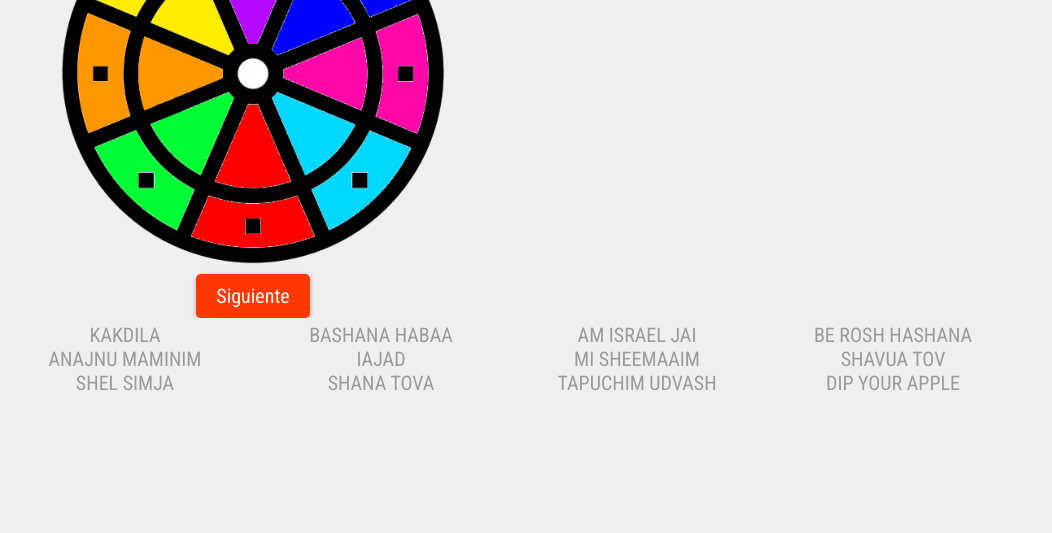
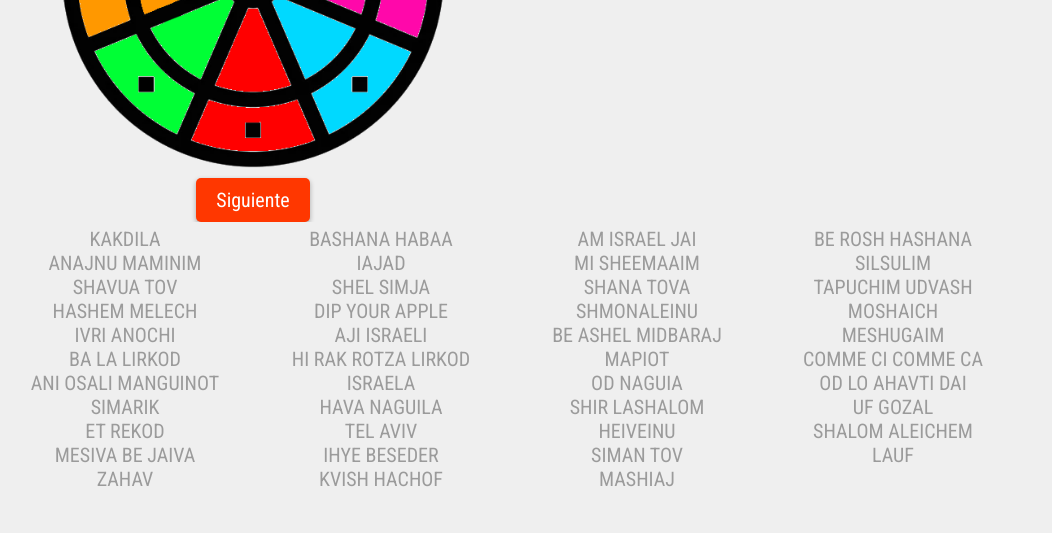
Before and after one commit to dylansel/mimons, a plain HTML site: page index.html in a window 1280 px wide. Shown: the part 267-800 px from the top of the page, without its empty margins (131-1183 px from the left). Drawn offline with Linux system fonts and the light colour scheme.

Commit message:
Actualizacion

```diff
--- a/app.js
+++ b/app.js
@@ -19,15 +19,15 @@ let songs = [
   },
   {
     title: "BE ROSH HASHANA",
-    path: "src/songs/Berosh Hashana Ish lereeu.mp3",
+    path: "src/songs/Popuri.mp3",
     played: false,
+    hStart: 260
   },
   {
     title: "ANAJNU MAMINIM",
     path: "src/songs/Anajnu ma'aminim.mp3",
     played: false,
     hStart: 32
-
   },
   {
     title: "IAJAD",
@@ -42,6 +42,11 @@ let songs = [
     hStart: 68
   },
   {
+    title: "SILSULIM",
+    path: "src/songs/Static and Ben El - Silsulim (Produced by Jordi)  סטטיק ובן אל תבורי - סלסולים (Prod. by Jordi).mp3",
+    played: false
+  },
+  {
     title: "SHAVUA TOV",
     path: "",
     played: false,
@@ -54,26 +59,203 @@ let songs = [
   },
   {
     title: "SHANA TOVA",
-    path: "",
+    path: "src/songs/Popuri.mp3",
     played: false,
+    hStart: 230
   },
   {
     title: "TAPUCHIM UDVASH",
-    path: "",
+    path: "src/songs/Popuri.mp3",
     played: false,
+    hStart: 1
+  },
+  {
+    title: "HASHEM MELECH",
+    path: "src/songs/גד ובני אלבז - ה' מלך - Gad Elbaz & Beni Elbaz - Hashem Meleh.mp3",
+    played: false,
+    hStart: 16
   },
   {
     title: "DIP YOUR APPLE",
     path: "src/songs/Dip Your Apple - Fountainheads Rosh Hashanah.mp3",
     played: false,
+    hStart: 30
+  },
+  {
+    title: "SHMONALEINU",
+    path: "src/songs/.mp3",
+    played: false,
+    hStart: 30
+  },
+  {
+    title: "MOSHAICH",
+    path: "src/songs/.mp3",
+    played: false,
+    hStart: 30
+  },
+  {
+    title: "IVRI ANOCHI",
+    path: "src/songs/Benny - Ivri Anochi - I'm a Jew and I'm Proud - The Music Video -  בני פרידמן - עברי אנכי.mp3",
+    played: false,
+  },
+  {
+    title: "AJI ISRAELI",
+    path: "src/songs/Haji Israelí - Lo más israelí (subtitulado en castellano).mp3",
+    played: false,
+    hStart: 35
+  },
+  {
+    title: "BE ASHEL MIDBARAJ",
+    path: "src/songs/.mp3",
+    played: false,
+    hStart: 30
+  },
+  {
+    title: "MESHUGAIM",
+    path: "src/songs/עומר אדם - שני משוגעים.mp3",
+    played: false,
+    hStart: 32
+  },
+  {
+    title: "BA LA LIRKOD",
+    path: "src/songs/גל מלכה מארח את סטטיק-בא לה לרקוד (קליפ רשמי).mp3",
+    played: false,
+    hStart: 42
+  },
+  {
+    title: "HI RAK ROTZA LIRKOD",
+    path: "src/songs/.mp3",
+    played: false,
+    hStart: 30
+  },
+  {
+    title: "MAPIOT",
+    path: "src/songs/Stephane Legar - Mapiot  (Prod. By Johnny Goldstein)  סטפן לגר - מפיות.mp3",
+    played: false,
+  },
+  {
+    title: "COMME CI COMME CA",
+    path: "src/songs/Stephane Legar - Comme Ci Comme ça (Music Video)  סטפן לגר - קומסי קומסה.mp3",
+    played: false,
   },
 
+  {
+    title: "ANI OSALI MANGUINOT",
+    path: "src/songs/Ani Osali Manguinot.mp3",
+    played: false,
+  },
+  {
+    title: "ISRAELA",
+    path: "src/songs/.mp3",
+    played: false,
+  },
+  {
+    title: "OD NAGUIA",
+    path: "src/songs/.mp3",
+    played: false,
+    hStart: 30
+  },
+  {
+    title: "OD LO AHAVTI DAI",
+    path: "src/songs/.mp3",
+    played: false,
+    hStart: 30
+  },
+  {
+    title: "SIMARIK",
+    path: "src/songs/.mp3",
+    played: false,
+    hStart: 30
+  },
+  {
+    title: "HAVA NAGUILA",
+    path: "src/songs/.mp3",
+    played: false,
+    hStart: 30
+  },
+  {
+    title: "SHIR LASHALOM",
+    path: "src/songs/Shir lashalom.mp3",
+    played: false,
+    hStart: 105
+  },
+  {
+    title: "UF GOZAL",
+    path: "src/songs/.mp3",
+    played: false,
+    hStart: 30
+  },
+  {
+    title: "ET REKOD",
+    path: "src/songs/עת רקוד - SHWEKEY - Et Rekod.mp3",
+    played: false,
+  },
+  {
+    title: "TEL AVIV",
+    path: "src/songs/Omer Adam feat. Arisa - Tel Aviv עומר אדם עם אריסה - תל אביב.mp3",
+    played: false,
+  },
+  {
+    title: "HEIVEINU",
+    path: "src/songs/.mp3",
+    played: false,
+    hStart: 30
+  },
+  {
+    title: "SHALOM ALEICHEM",
+    path: "src/songs/.mp3",
+    played: false,
+    hStart: 30
+  },
+  {
+    title: "MESIVA BE JAIVA",
+    path: "src/songs/.mp3",
+    played: false,
+    hStart: 30
+  },
+  {
+    title: "IHYE BESEDER",
+    path: "src/songs/.mp3",
+    played: false,
+    hStart: 30
+  },
+  {
+    title: "SIMAN TOV",
+    path: "src/songs/.mp3",
+    played: false,
+    hStart: 30
+  },
+  {
+    title: "LAUF",
+    path: "src/songs/Harel Skaat - Lauf.mp3",
+    played: false,
+    hStart: 30
+  },
+  {
+    title: "ZAHAV",
+    path: "src/songs/.mp3",
+    played: false,
+    hStart: 30
+  },
+  {
+    title: "KVISH HACHOF",
+    path: "src/songs/.mp3",
+    played: false,
+    hStart: 30
+  },
+  {
+    title: "MASHIAJ",
+    path: "src/songs/Mashiaj.mp3",
+    played: false,
+    hStart: 30
+  },
 ];
+
 
 function fadeOut(audio) {
   let fadeInterval = setInterval(() => {
     if (!audio.paused && audio.volume > 0) {
-      let newVolume = audio.volume - 0.05;
+      let newVolume = audio.volume - 0.1;
       if (Math.abs(newVolume) < 0.0001) {
         newVolume = 0;
       }
@@ -91,7 +273,7 @@ function fadeIn(audio) {
   audio.play();
   let fadeInterval = setInterval(() => {
     if (audio.volume < 1) {
-      let newVolume = audio.volume + 0.05;
+      let newVolume = audio.volume + 0.1;
       if (newVolume > 1) {
         newVolume = 1;
       }
@@ -131,7 +313,7 @@ function start() {
   $roulette.classList.add("roulette");
   setTimeout(()=>{
     $roulette.classList.remove("roulette");
-  },1000); // Ruleta más rápida: dura 1 segundo
+  },500); // Ruleta más rápida: dura 1 segundo
 }
 
 const stateBtn = (state) => {
@@ -163,7 +345,7 @@ window.addEventListener("click", e=>{
     setTimeout(()=>{
       tirar()
       stateBtn(isEnd()>0)
-    },1500) // Reducido el delay para que arranque rápido
+    },500) // Reducido el delay para que arranque rápido
   }
   if($btn.matches("#stop-btn")){
     if (audio.paused) {
--- a/index.html
+++ b/index.html
@@ -23,7 +23,7 @@
                             <h1>ROSH HARAMAH</h1>
                         </div>
                         <div class=headerinfoCancion>
-                           <h2 >Cancion </h2>
+                           <h2 >Canción </h2>
                            <button id="stop-btn" class="stop-btn">♫</button>
                         </div>
 
```
Also changed, not shown: 14 other files.
